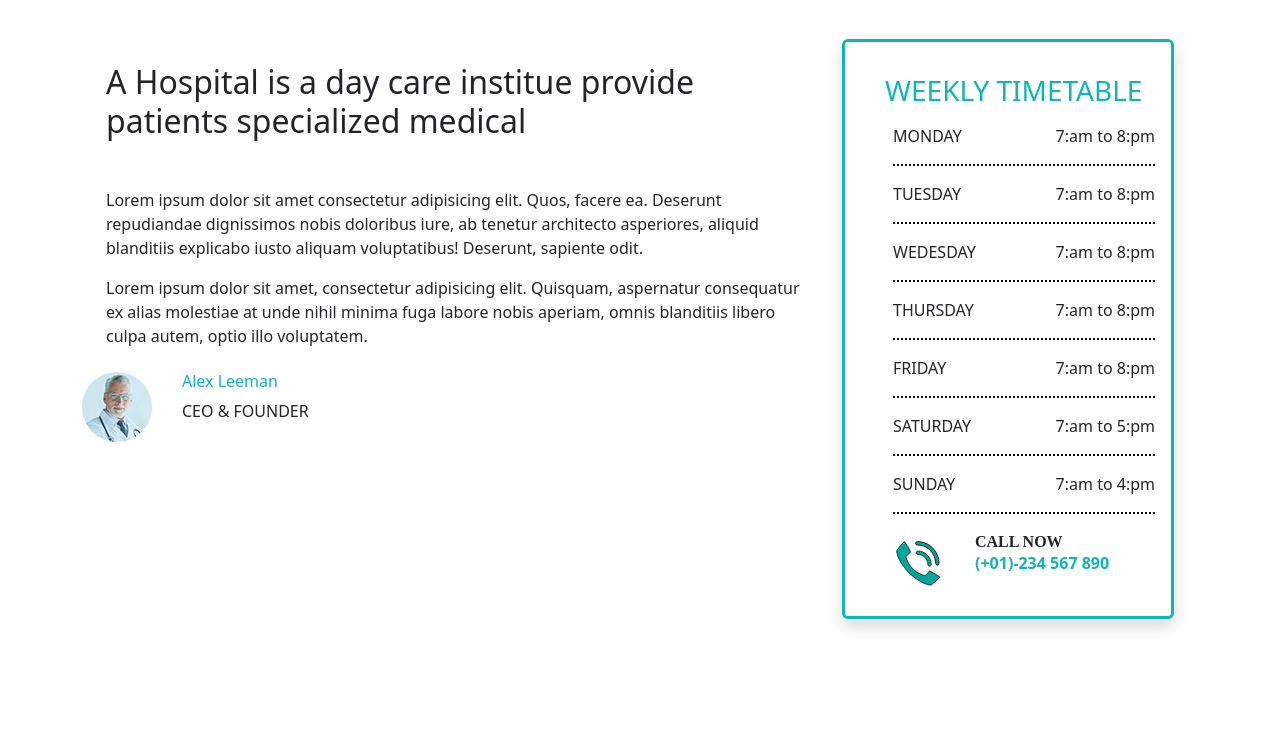
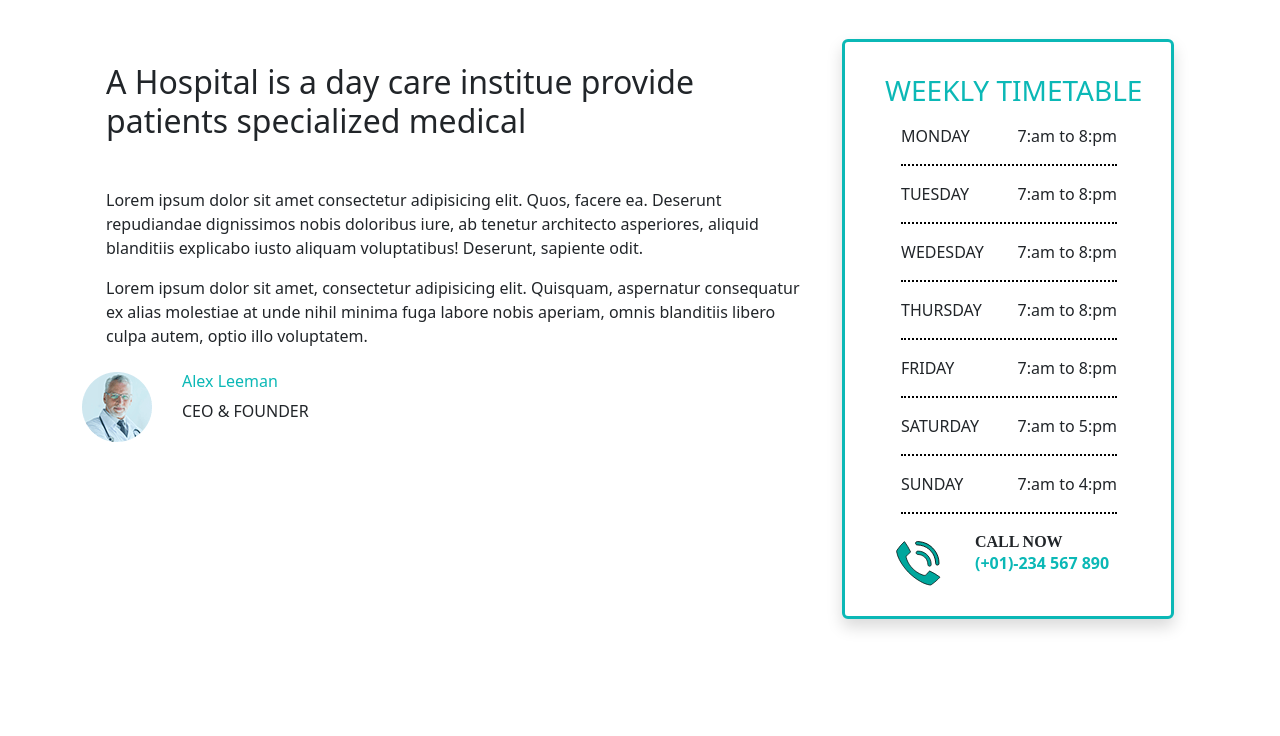
Before and after one commit to mhadi-developer/nischinto, a plain HTML site: page index.html in a window 1280 px wide. Shown: the part 1600-2336 px from the top of the page. Drawn offline with nearby package versions, Linux system fonts and the light colour scheme.

Commit message:
Add files via upload

```diff
--- a/css/styles.css
+++ b/css/styles.css
@@ -266,6 +266,9 @@ text-align: center;
     -webkit-box-shadow: 0px 3px 8px 0px #fbfbfb;
     box-shadow: 0px 3px 8px 0px #fbfbfb;
 
+}
+.time-table-wrapper ul li {
+  margin-right: 30px !important;
 }
 
 .st-blue-box{
--- a/index.html
+++ b/index.html
@@ -221,7 +221,7 @@
               <div class="time-table-wrapper mt-4 me-4 shadow-lg bg-white rounded" data-aos="fade-left"
                 data-aos-delay="150">
                 <h3 class="ps-4 mt-3 mb-3">WEEKLY TIMETABLE</h3>
-                <ul>
+                <ul class="ms-2 me-2">
                   <li>
                     <p>MONDAY</p>
                     <p>7:am to 8:pm</p>
```
Lines whose indentation alone changed are shown as unchanged.
